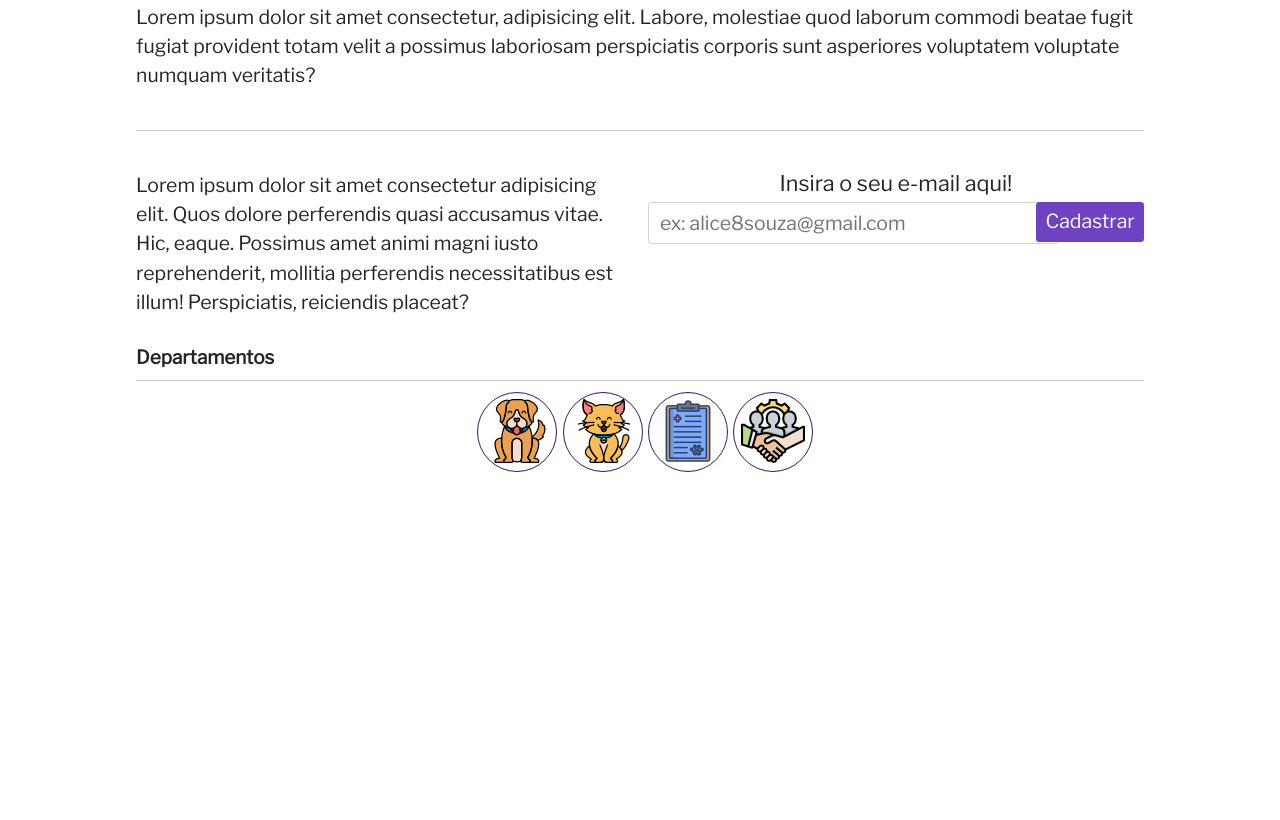
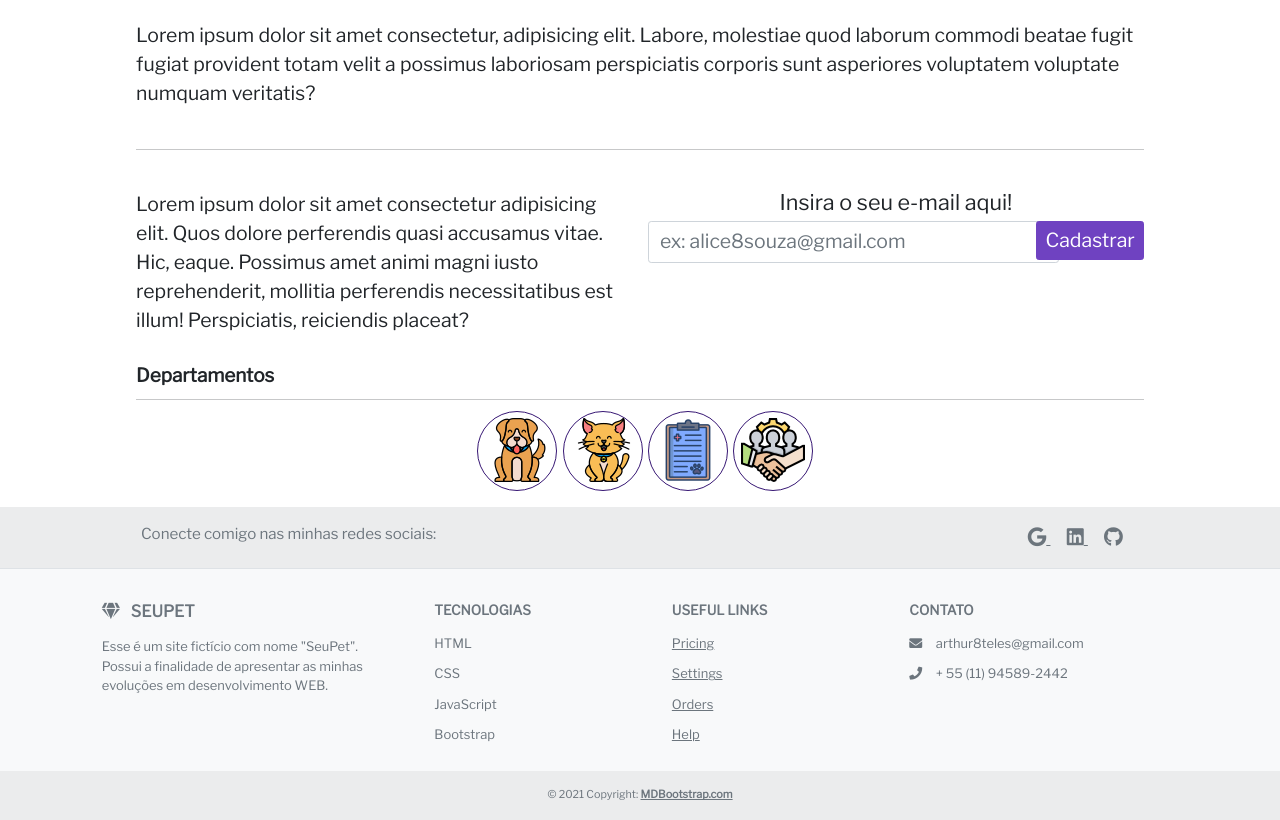
Before and after one commit to ArthurOliveiraTeles/SeuPet, a website: page index.html in a window 1280 px wide. Shown: the part 3662-4482 px from the top of the page. Before the commit the page ends 4134 px from the top, so only its background shows below. Drawn offline with nearby package versions, Linux system fonts and the light colour scheme.

Commit message:
feat(home): adicionado a section "Footer"
Adicionei o footer na Home Page.

```diff
--- a/css/style.scss
+++ b/css/style.scss
@@ -165,6 +165,15 @@ main {
     /*border: 1px solid black;*/
     margin: auto;
     width: 80%;
+}
+
+#areaSocialMedia {
+    font-size: 1.8rem;
+    margin-right: 10%;
+}
+
+.areaLinksFooter {
+    font-size: 1.2rem;
 }
 
 #bannerContainer1 {
--- a/index.html
+++ b/index.html
@@ -7,6 +7,7 @@
     <link href="css/style.min.css" rel="stylesheet">
     <link rel="preconnect" href="https://fonts.gstatic.com">
     <link href="https://fonts.googleapis.com/css2?family=Amatic+SC:wght@700&family=Libre+Franklin&display=swap" rel="stylesheet">
+    <link rel="stylesheet" href="https://use.fontawesome.com/releases/v5.0.8/css/all.css">
     <script src="https://cdn.jsdelivr.net/npm/bootstrap@5.0.0/dist/js/bootstrap.bundle.min.js" integrity="sha384-p34f1UUtsS3wqzfto5wAAmdvj+osOnFyQFpp4Ua3gs/ZVWx6oOypYoCJhGGScy+8" crossorigin="anonymous"></script>
     <script src="script.js"></script>
     <title>SeuPet</title>
@@ -265,7 +266,7 @@
 
           </div> <!-- Fecha o segundo container -->
 
-          <section>
+          <section style="margin-top: 40px;">
 
             <div id="bannerContainer1"><h1 class="tituloBanner">Sobre a SeuPet</h1><img class="icon" src="/imgs/pataRoxa.png"></div>
             <div class="limpar"></div>
@@ -374,16 +375,129 @@
               </div>
             </div>
 
-
           </section>
 
         </div>
       </div>
     </main>
 
-    <footer> <!-- Rodapé -->
+    <br>
 
+    <!-- Footer -->
+    <footer class="text-center text-lg-start bg-light text-muted">
+      <!-- Section: Social media -->
+      <section
+        class="d-flex justify-content-center justify-content-lg-between p-4 border-bottom" style="background-color: rgba(0, 0, 0, 0.05);">
+        <!-- Left -->
+        <div class="me-5 d-none d-lg-block" style="margin-left: 10%; font-size: 1.4rem;">
+          <span>Conecte comigo nas minhas redes sociais:</span>
+        </div>
+        <!-- Left -->
+
+        <!-- Right -->
+        <div id="areaSocialMedia">
+          <a href="" class="me-4 text-reset">
+            <i class="fab fa-google"></i>
+          </a>
+          <a href="https://www.linkedin.com/in/arthur-oliveira-/" class="me-4 text-reset">
+            <i class="fab fa-linkedin"></i>
+          </a>
+          <a href="https://github.com/ArthurOliveiraTeles" class="me-4 text-reset">
+            <i class="fab fa-github"></i>
+          </a>
+        </div>
+        <!-- Right -->
+      </section>
+      <!-- Section: Social media -->
+
+      <!-- Section: Links  -->
+      <section class="areaLinksFooter">
+        <div class="container text-center text-md-start mt-5">
+          <!-- Grid row -->
+          <div class="row mt-3">
+            <!-- Grid column -->
+            <div class="col-md-3 col-lg-4 col-xl-3 mx-auto mb-4">
+              <!-- Content -->
+              <h4 class="text-uppercase fw-bold mb-4">
+                <i class="fas fa-gem me-3"></i>SeuPet
+              </h4>
+              <div class="row">
+                <div class="col">
+                  Esse é um site fictício com nome "SeuPet". Possui a finalidade de apresentar as minhas evoluções em desenvolvimento WEB.
+                </div>
+              </div>
+            </div>
+            <!-- Grid column -->
+
+            <!-- Grid column -->
+            <div class="col-md-2 col-lg-2 col-xl-2 mx-auto mb-4">
+              <!-- Links -->
+              <h5 class="text-uppercase fw-bold mb-4">
+                Tecnologias
+              </h5>
+              <p>
+                HTML
+              </p>
+              <p>
+                CSS
+              </p>
+              <p>
+                JavaScript
+              </p>
+              <p>
+                Bootstrap
+              </p>
+            </div>
+            <!-- Grid column -->
+
+            <!-- Grid column -->
+            <div class="col-md-3 col-lg-2 col-xl-2 mx-auto mb-4">
+              <!-- Links -->
+              <h5 class="text-uppercase fw-bold mb-4">
+                Useful links
+              </h5>
+              <p>
+                <a href="#!" class="text-reset">Pricing</a>
+              </p>
+              <p>
+                <a href="#!" class="text-reset">Settings</a>
+              </p>
+              <p>
+                <a href="#!" class="text-reset">Orders</a>
+              </p>
+              <p>
+                <a href="#!" class="text-reset">Help</a>
+              </p>
+            </div>
+            <!-- Grid column -->
+
+            <!-- Grid column -->
+            <div class="col-md-4 col-lg-3 col-xl-3 mx-auto mb-md-0 mb-4">
+              <!-- Links -->
+              <h5 class="text-uppercase fw-bold mb-4">
+                Contato
+              </h5>
+              <p>
+                <i class="fas fa-envelope me-3"></i>
+                arthur8teles@gmail.com
+              </p>
+              <p><i class="fas fa-phone me-3"></i> + 55 (11) 94589-2442</p>
+            </div>
+            <!-- Grid column -->
+          </div>
+          <!-- Grid row -->
+        </div>
+      </section>
+      <!-- Section: Links  -->
+
+      <!-- Copyright -->
+      <div class="text-center p-4" style="background-color: rgba(0, 0, 0, 0.05);">
+        © 2021 Copyright:
+        <a class="text-reset fw-bold" href="https://mdbootstrap.com/">MDBootstrap.com</a>
+      </div>
+      <!-- Copyright -->
     </footer>
+    <!-- Footer -->
 
 </body>
 </html>
```
Also changed, not shown: css/style.min.css.
